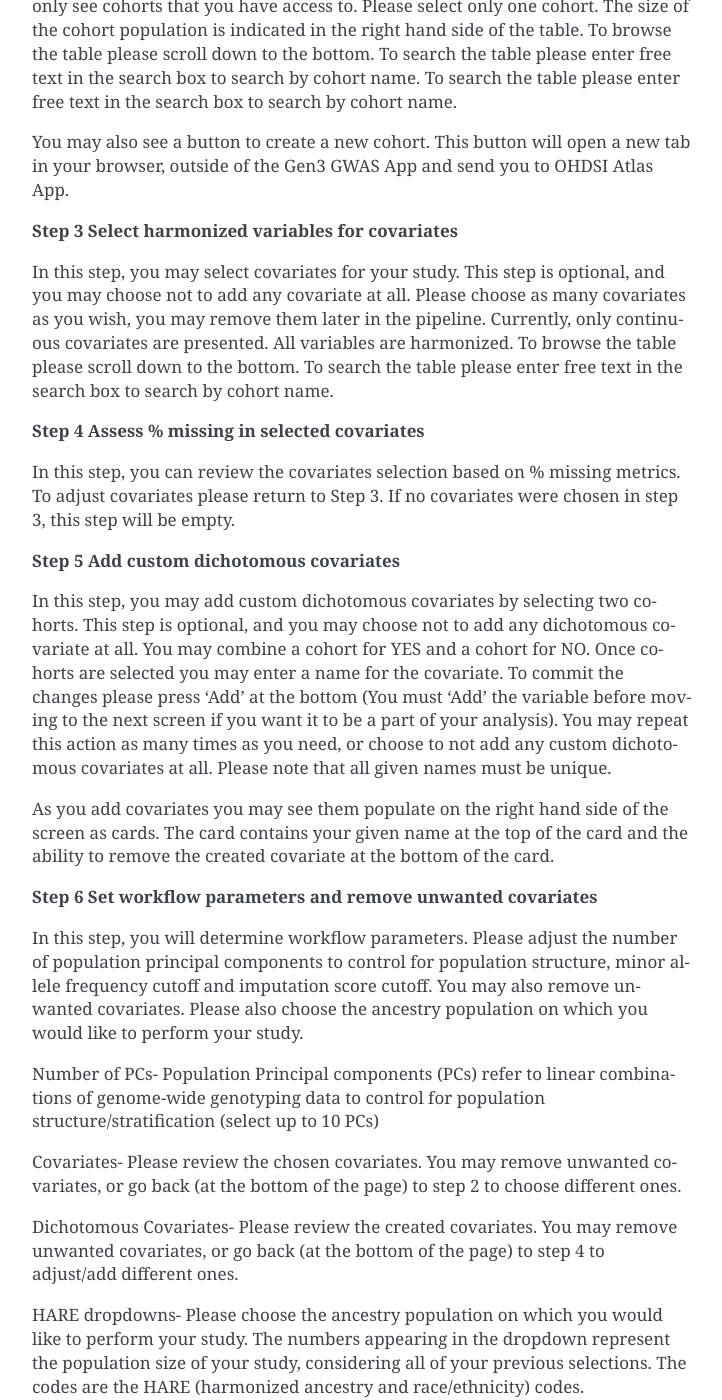
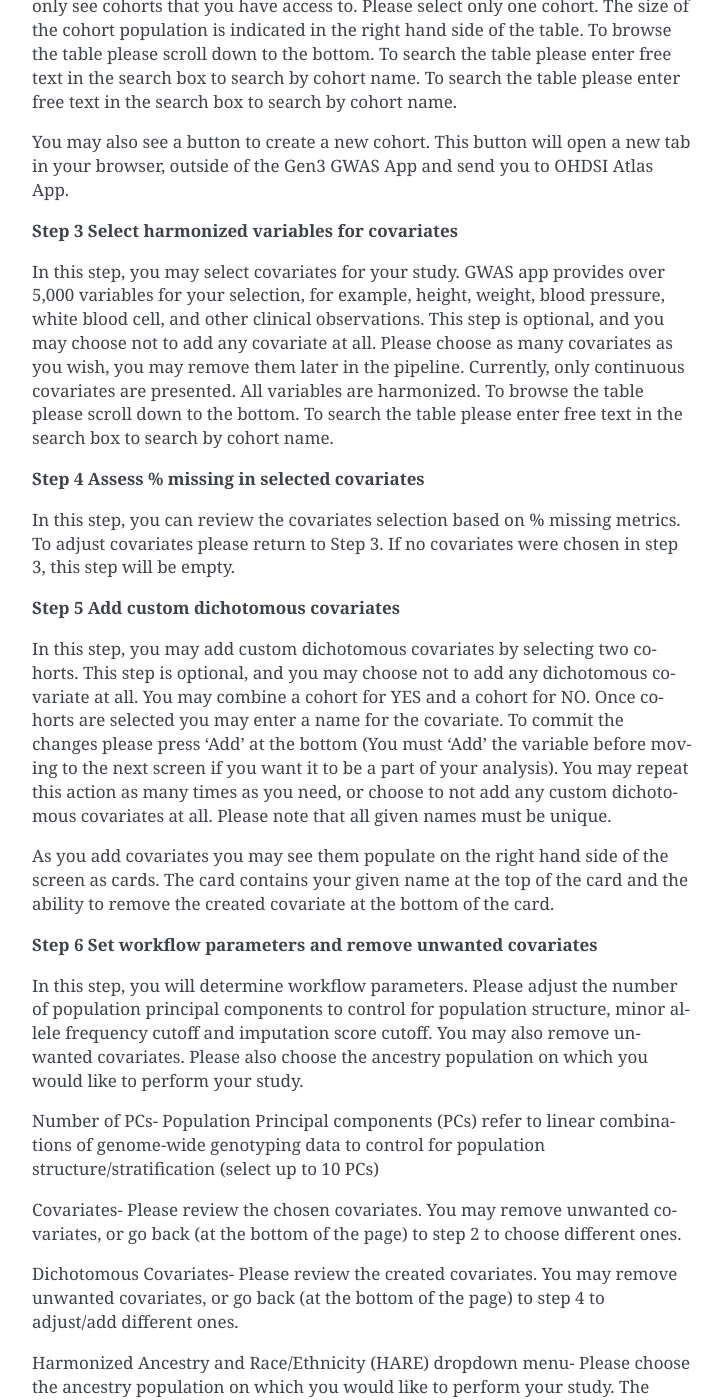
Before and after one commit to uc-cdis/va-doc, a Sphinx documentation site: the page built from docs/source/index.md, in a window 1280 px wide and 1400 px high, scrolled down 12281 px. Shown: the whole window, without its empty margins (388-1110 px from the left). Built offline with Sphinx 7.4.7, drawn with Linux system fonts in a browser that asks for light colours; some of the changed text lies outside the part shown.

Commit message:
chore(va-docs): Explained harmonized variables and HARE for case/control

```diff
--- a/docs/source/index.md
+++ b/docs/source/index.md
@@ -235,7 +235,7 @@
 
 **Step 3 Select harmonized variables for covariates**
 
-In this step, you may select covariates for your study. This step is optional, and you may choose not to add any covariate at all. Please choose as many covariates as you wish, you may remove them later in the pipeline. Currently, only continuous covariates are presented. All variables are harmonized. To browse the table please scroll down to the bottom. To search the table please enter free text in the search box to search by cohort name.
+In this step, you may select covariates for your study. GWAS app provides over 5,000 variables for your selection, for example, height, weight, blood pressure, white blood cell, and other clinical observations. This step is optional, and you may choose not to add any covariate at all. Please choose as many covariates as you wish, you may remove them later in the pipeline. Currently, only continuous covariates are presented. All variables are harmonized. To browse the table please scroll down to the bottom. To search the table please enter free text in the search box to search by cohort name.
 
 **Step 4 Assess % missing in selected covariates**
 
@@ -260,14 +260,12 @@
 Dichotomous Covariates-
 Please review the created covariates. You may remove unwanted covariates, or go back (at the bottom of the page) to step 4 to adjust/add different ones.
 
+Harmonized Ancestry and Race/Ethnicity (HARE) dropdown menu-
+Please choose the ancestry population on which you would like to perform your study. The numbers appearing in the dropdown represent the population size of your study, considering all of your previous selections.
 HARE dropdowns-
-Please choose the ancestry population on which you would like to perform your study. The numbers appearing in the dropdown represent the population size of your study, considering all of your previous selections. The codes are the HARE (harmonized ancestry and race/ethnicity) codes.
 
 MAF Cutoff-
 Minor allele frequency (MAF) is the frequency at which the second most common allele occurs in a given population and can be used to filter out rare markers (scale of 0-0.5)
-
-HARE dropdowns-
-Please choose the ancestry population on which you would like to perform your study. The numbers appearing in the dropdown represent the population size of your study, considering all of your previous selections. The codes are the HARE (harmonized ancestry and race/ethnicity) codes.
 
 Imputation Score Cutoff-
 This value reflects the quality of imputed SNPs and can be used to remove low-quality imputed markers (scale of 0-1)
```
